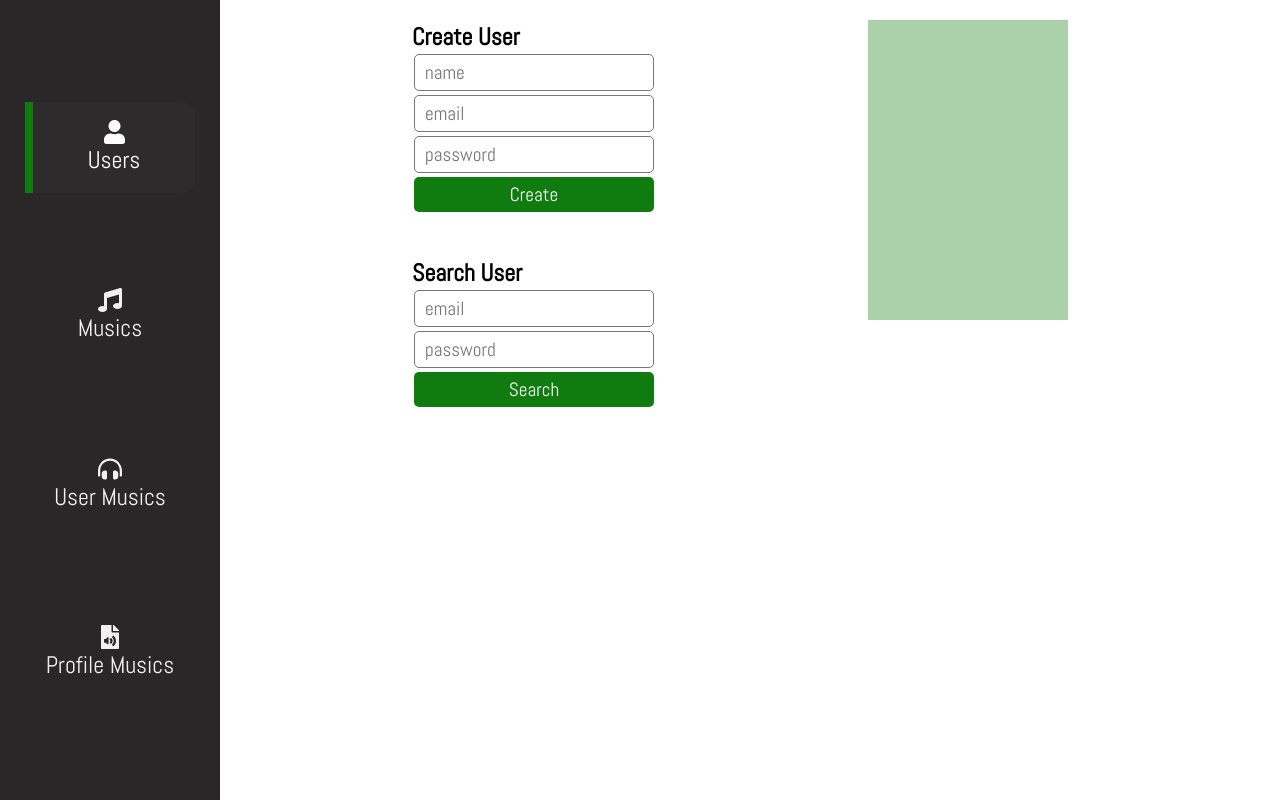
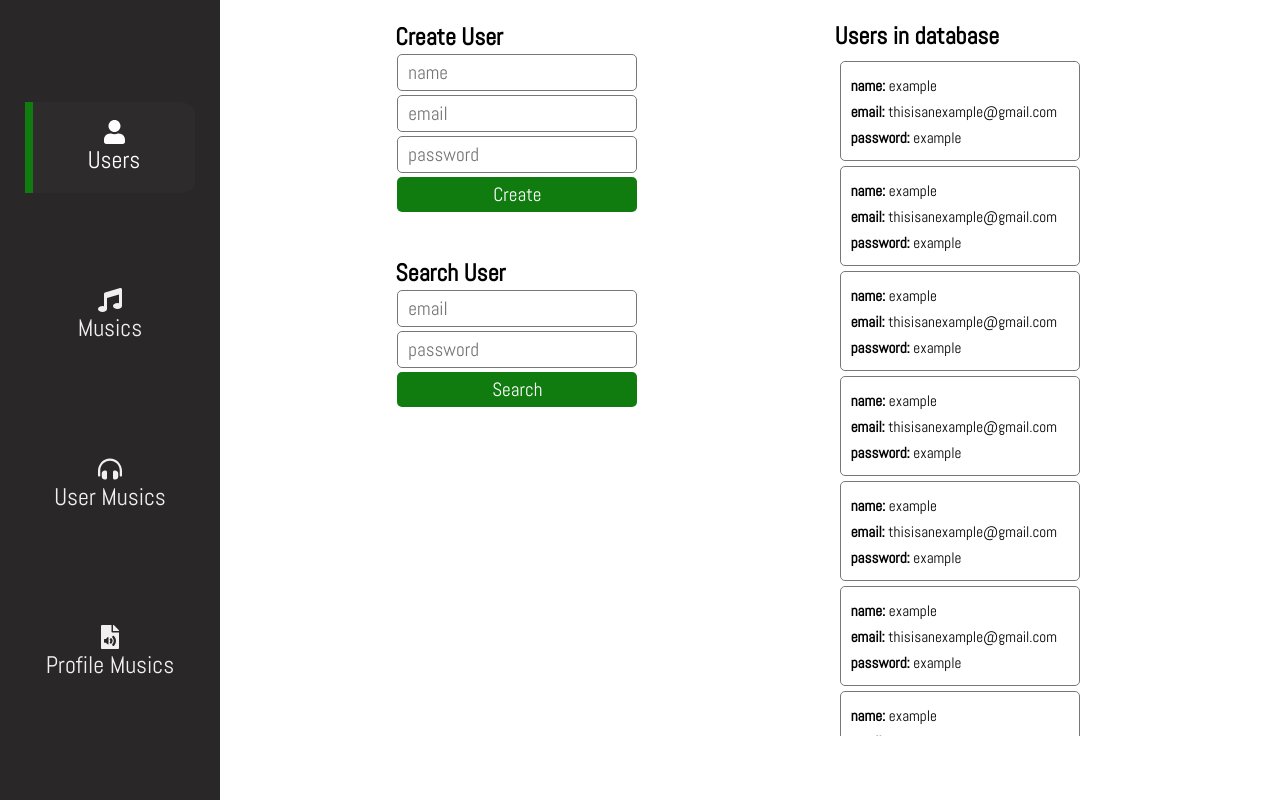
Before and after one commit to Yurematias/desktop-database-crud, a Vue app: page / in a window 1280 px wide. Built offline with nearby package versions, Linux system fonts and the light colour scheme; what vue-sweetalert2 would draw is missing.

Commit message:
styles updated

```diff
--- a/src/vue/components/Users.vue
+++ b/src/vue/components/Users.vue
@@ -1,4 +1,3 @@
-/* eslint-disable no-unused-vars */
 <template>
     <section class="justify-evenly flex wrap">
         <div class="flex column forms-div justify-around">
@@ -16,8 +15,24 @@
                 <button type="submit">Search</button>
             </form>
         </div>
-        <div class="result">
-
+        <div class="result flex column">
+            <h2>Users in database</h2>
+            <div class="scroll">
+                <div class="unity" v-for="user of users" :key="user.email">
+                    <div>
+                        <strong>name: </strong>
+                        {{user.name}}
+                    </div>
+                    <div>
+                        <strong>email: </strong>
+                        {{user.email}}
+                    </div>
+                    <div>
+                        <strong>password: </strong>
+                        {{user.password}}
+                    </div>
+                </div>
+            </div>
         </div>
     </section>
 </template>
@@ -32,7 +47,17 @@
                 email: '',
                 password: '',
                 emailForSearch: '',
-                passwordForSearch: ''
+                passwordForSearch: '',
+                users: [
+                    { name: 'example', email: 'thisisanexample@gmail.com', password:'example' },
+                    { name: 'example', email: 'thisisanexample@gmail.com', password:'example' },
+                    { name: 'example', email: 'thisisanexample@gmail.com', password:'example' },
+                    { name: 'example', email: 'thisisanexample@gmail.com', password:'example' },
+                    { name: 'example', email: 'thisisanexample@gmail.com', password:'example' },
+                    { name: 'example', email: 'thisisanexample@gmail.com', password:'example' },
+                    { name: 'example', email: 'thisisanexample@gmail.com', password:'example' },
+                    { name: 'example', email: 'thisisanexample@gmail.com', password:'example' }
+                ]
             }
         },
         computed: {
--- a/src/vue/global.css
+++ b/src/vue/global.css
@@ -38,12 +38,32 @@ section {
     width: 100%;
 }
 section > .result {
-    background-color: rgba(16, 124, 16, 0.349);
-    width: 200px;
-    height: 300px;
+    margin: 20px;
+}
+section > .result .scroll {
+    height: 85vh;
+    overflow-y: scroll;
+    margin-top: 5px;
+}
+section > .result .unity {
+    border-style: solid;
+    border-color: #777;
+    border-radius: 5px;
+    border-width: 1px;
+    width: 240px;
     display: flex;
+    justify-content: space-around;
     flex-direction: column;
-    margin: 20px;
+    height: 100px;
+    font-size: .95rem;
+    overflow-wrap: break-word;
+    padding: 10px 10px;
+    cursor: pointer;
+    margin: 5px;
+}
+section > .result .unity:hover {
+    transition: 0.3s;
+    background-color: #BBB;
 }
 section > .forms-div {
     height: 430px;
@@ -59,7 +79,6 @@ section > div > form > input {
     padding: 5px 10px;
     width: 240px;
 }
-
 section > div > form > textarea {
     border-radius: 5px;
     margin: 2px;
@@ -71,7 +90,6 @@ section > div > form > textarea {
     padding: 5px 10px;
     width: 240px;
 }
-
 section > div > form > button {
     background-color: #107c10;
     font-size: 1.2rem;
```
